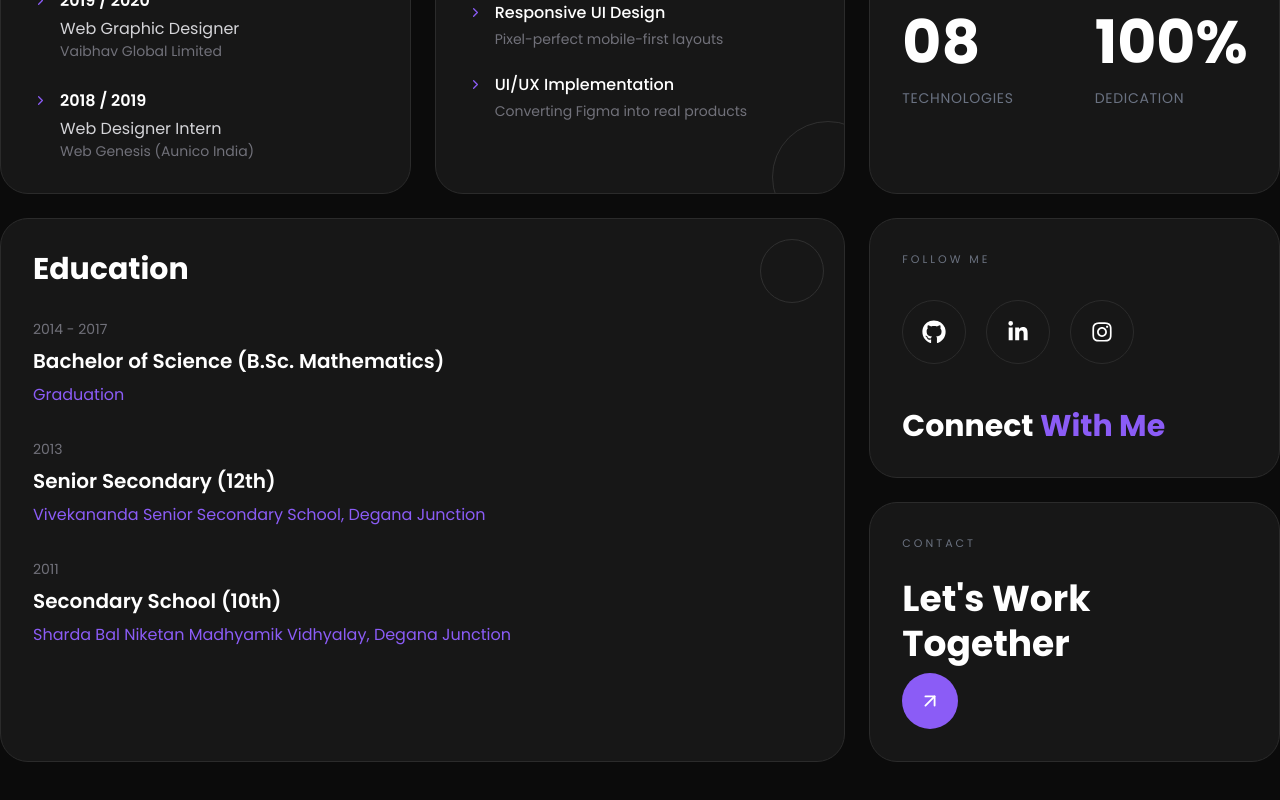
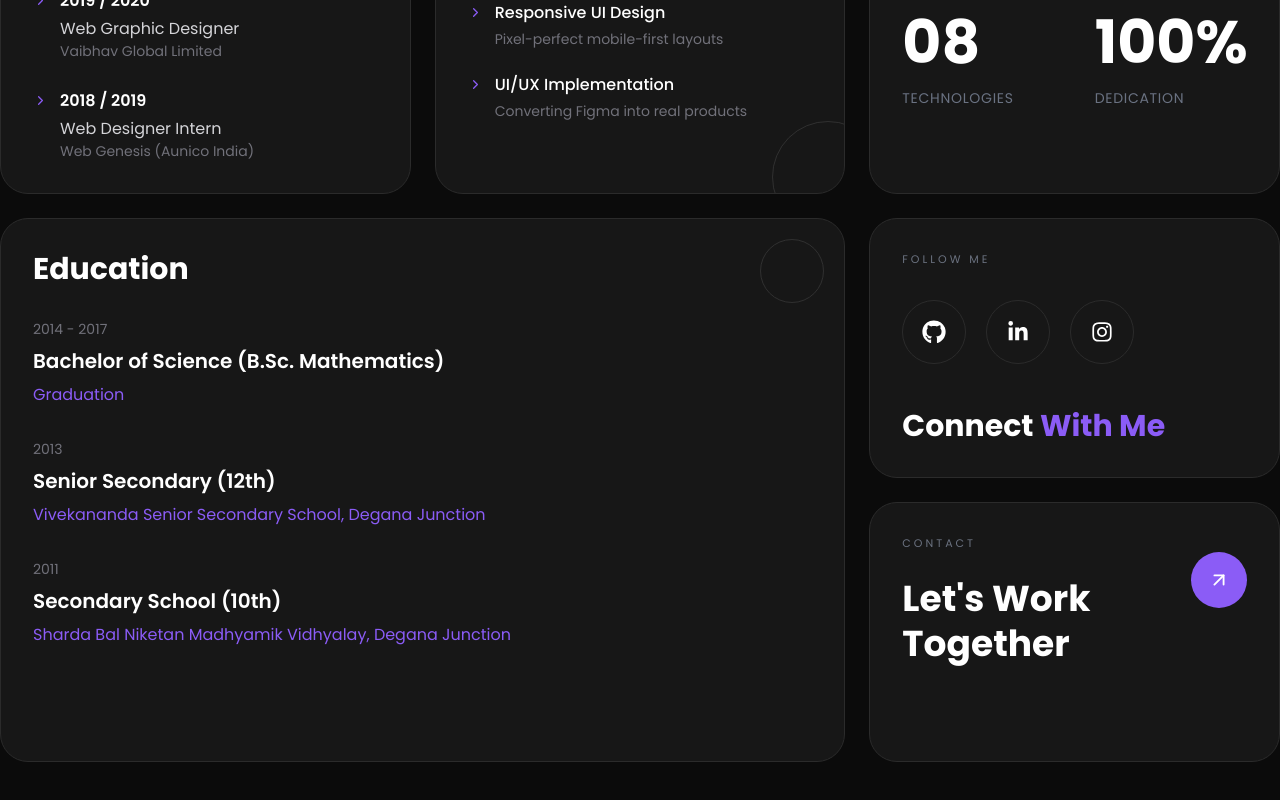
Before and after one commit to DASHISH498/portfolio, a Next.js app: page /about in a window 1280 px wide. Shown: the part 944-1744 px from the top of the page. Built offline with nearby package versions, Linux system fonts and the light colour scheme.

Commit message:
button fix about page

```diff
--- a/component/about/ContactCard.tsx
+++ b/component/about/ContactCard.tsx
@@ -10,19 +10,20 @@ export default function ContactCard() {
           Contact
         </p>
 
+        <div className="flex flex-center justify-between">
           <h2 className="mt-5 lg:mt-6 text-3xl sm:text-4xl font-bold leading-tight">
             Let's Work
             <br />
             Together
           </h2>
-      </div>
-
           <button className="w-12 h-12 lg:w-14 lg:h-14 rounded-full bg-[#8B5CF6] flex items-center justify-center hover:bg-[#7C3AED] transition-all duration-300">
         <ArrowUpRight
           size={20}
           className="lg:w-[22px] lg:h-[22px]"
         />
       </button>
+        </div>
+      </div>
 
     </Card>
   );
```
Lines whose indentation alone changed are shown as unchanged.
